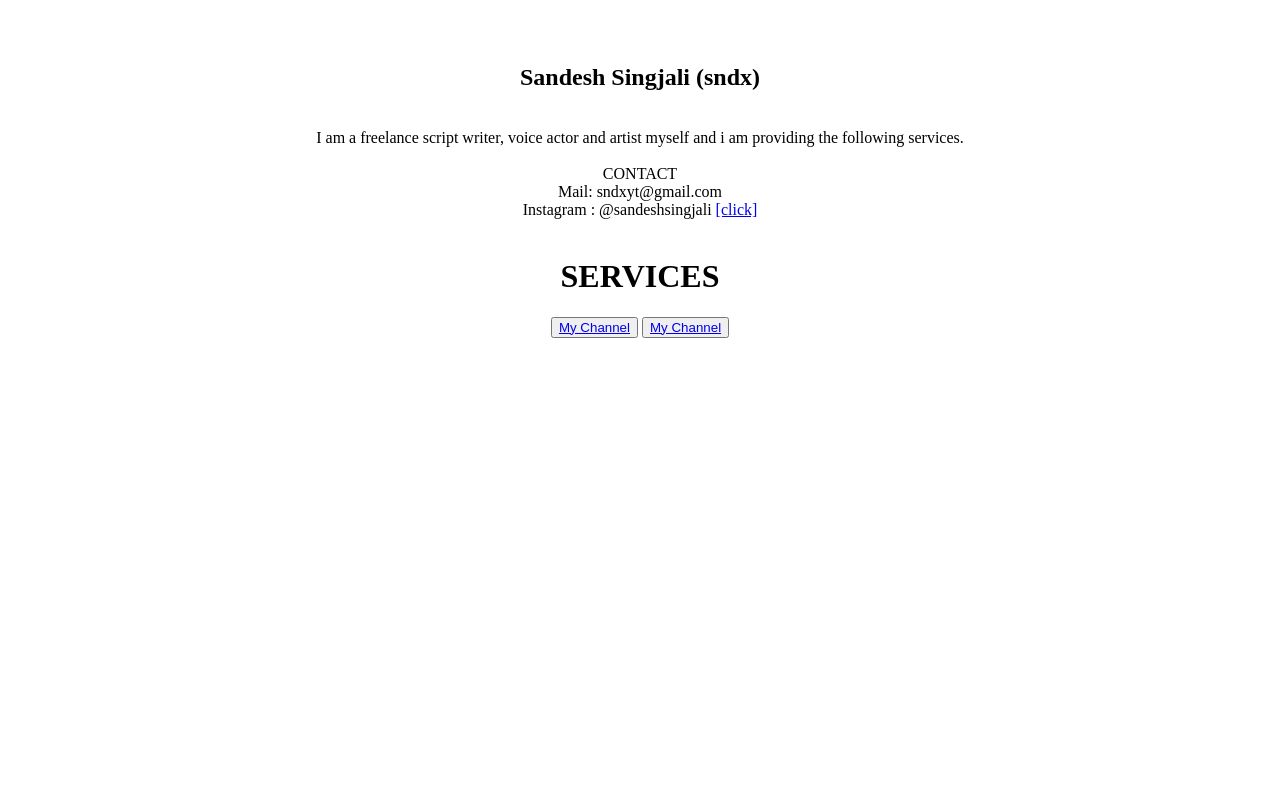
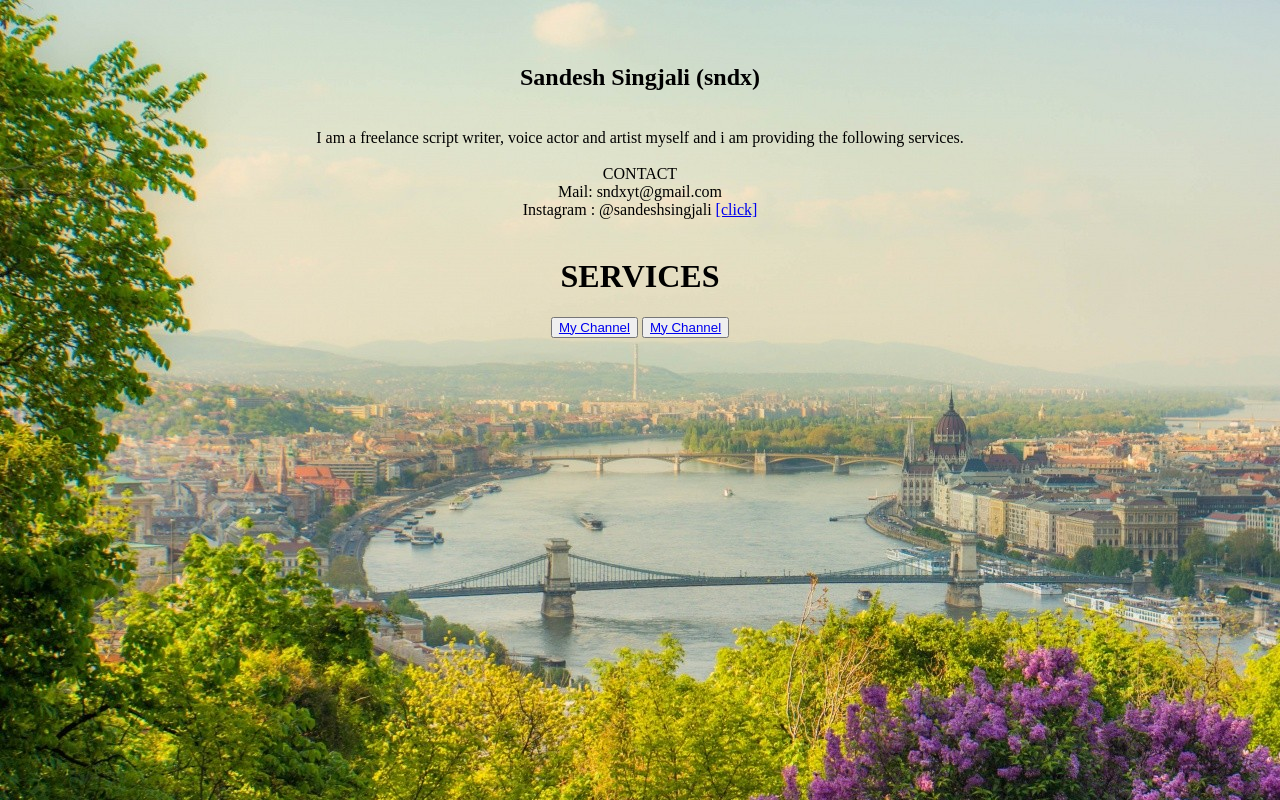
Before and after one commit to sndxyt/home, a plain HTML site: page index.html in a window 1280 px wide. Drawn offline with Linux system fonts and the light colour scheme.

Commit message:
Update index.html

```diff
--- a/index.html
+++ b/index.html
@@ -7,7 +7,7 @@
 src = "java.js">
 </script>
 </head>
-<body>
+<body background="back1.jpg">
   <center>
     <br>
     <br>
```
